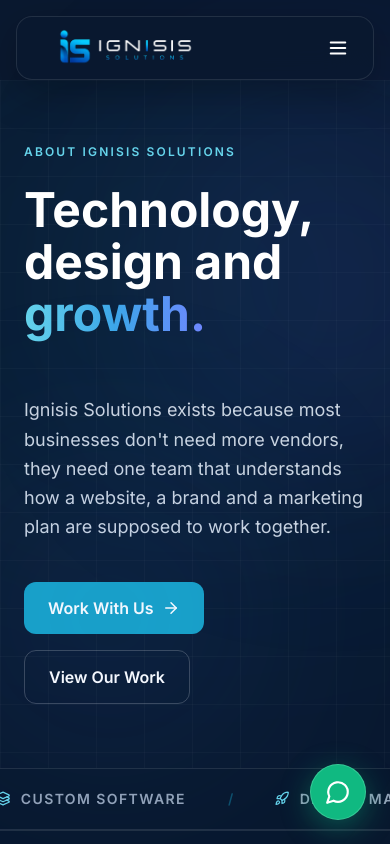
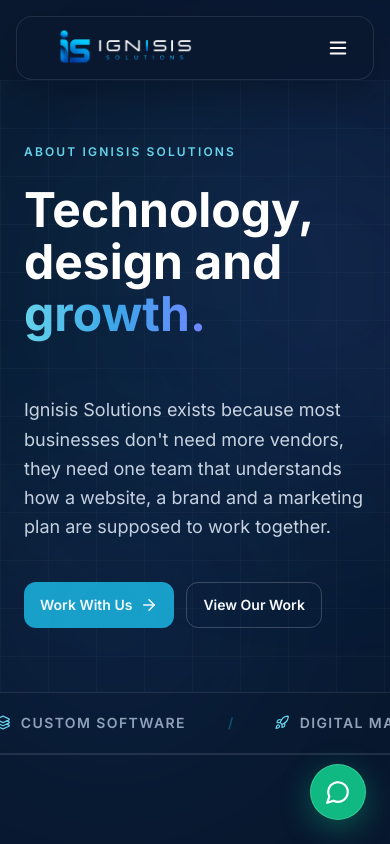
Before and after one commit to patanai12876/ignisissolutions, a Next.js app: page /about in a window 390 px wide. Shown: the top 844 px of the page. Built offline with nearby package versions, Linux system fonts and the light colour scheme.

Commit message:
about butoons

```diff
--- a/src/app/about/page.tsx
+++ b/src/app/about/page.tsx
@@ -128,18 +128,18 @@ export default function About() {
       initial={{ opacity: 0, y: 16 }}
       animate={{ opacity: 1, y: 0 }}
       transition={{ duration: 0.6, delay: 0.25 }}
-      className="mt-10 flex flex-wrap gap-4"
+      className="mt-10 flex flex-nowrap gap-3"
     >
       <Link
         href="/contact"
-        className="inline-flex items-center gap-2 rounded-xl bg-[#17A2C7] px-6 py-3.5 font-semibold text-white transition hover:-translate-y-0.5 hover:bg-[#5cd5eb] hover:shadow-[0_10px_28px_rgba(23,162,199,0.25)]"
+        className="inline-flex shrink-0 items-center gap-2 rounded-xl bg-[#17A2C7] px-4 py-3 text-sm font-semibold whitespace-nowrap text-white transition hover:-translate-y-0.5 hover:bg-[#5cd5eb] hover:shadow-[0_10px_28px_rgba(23,162,199,0.25)] sm:px-6 sm:py-3.5 sm:text-base"
       >
         Work With Us
         <ArrowRight size={18} />
       </Link>
       <Link
         href="/portfolio"
-        className="inline-flex items-center gap-2 rounded-xl border border-white/20 px-6 py-3.5 font-semibold transition hover:border-[#17A2C7]/70 hover:bg-white/5"
+        className="inline-flex shrink-0 items-center gap-2 rounded-xl border border-white/20 px-4 py-3 text-sm font-semibold whitespace-nowrap transition hover:border-[#17A2C7]/70 hover:bg-white/5 sm:px-6 sm:py-3.5 sm:text-base"
       >
         View Our Work
       </Link>
```
